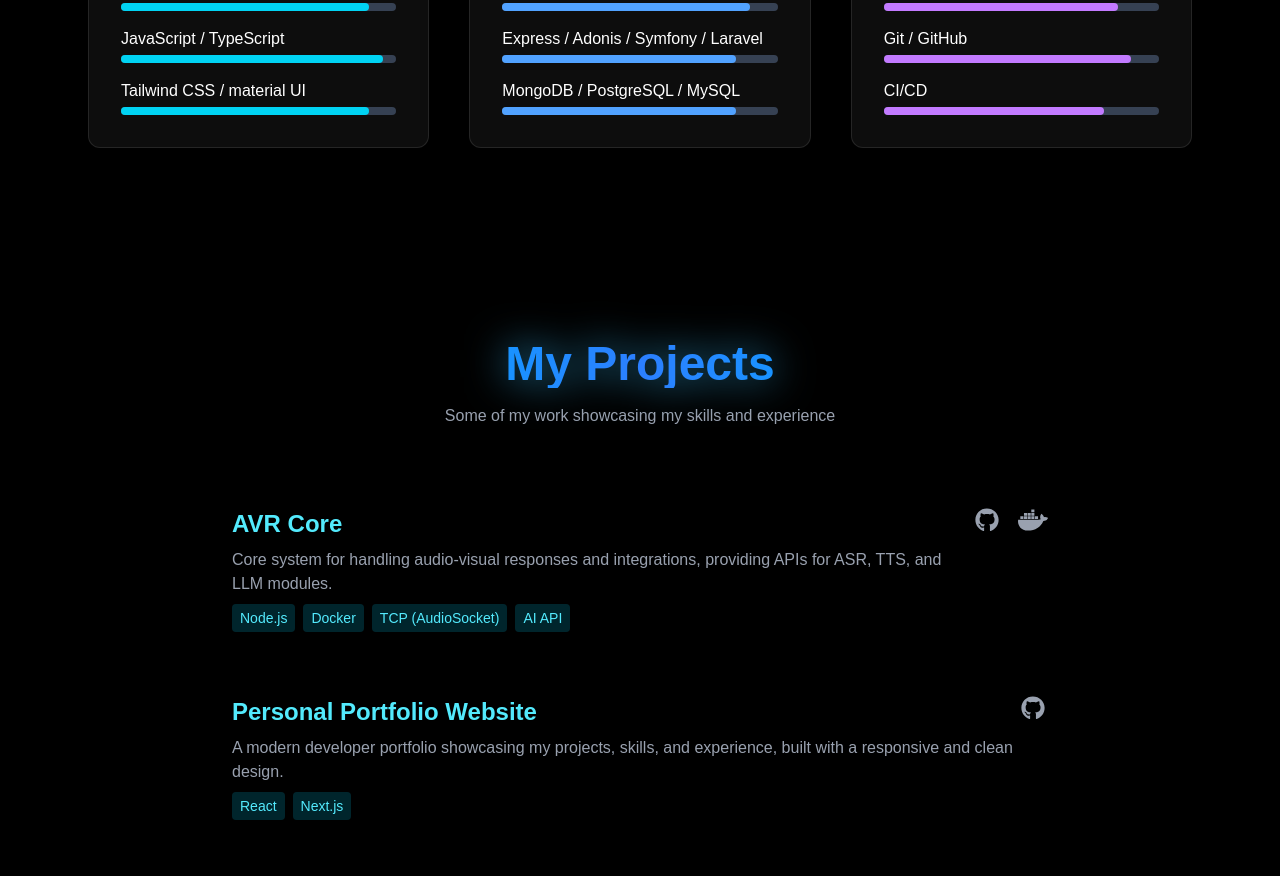
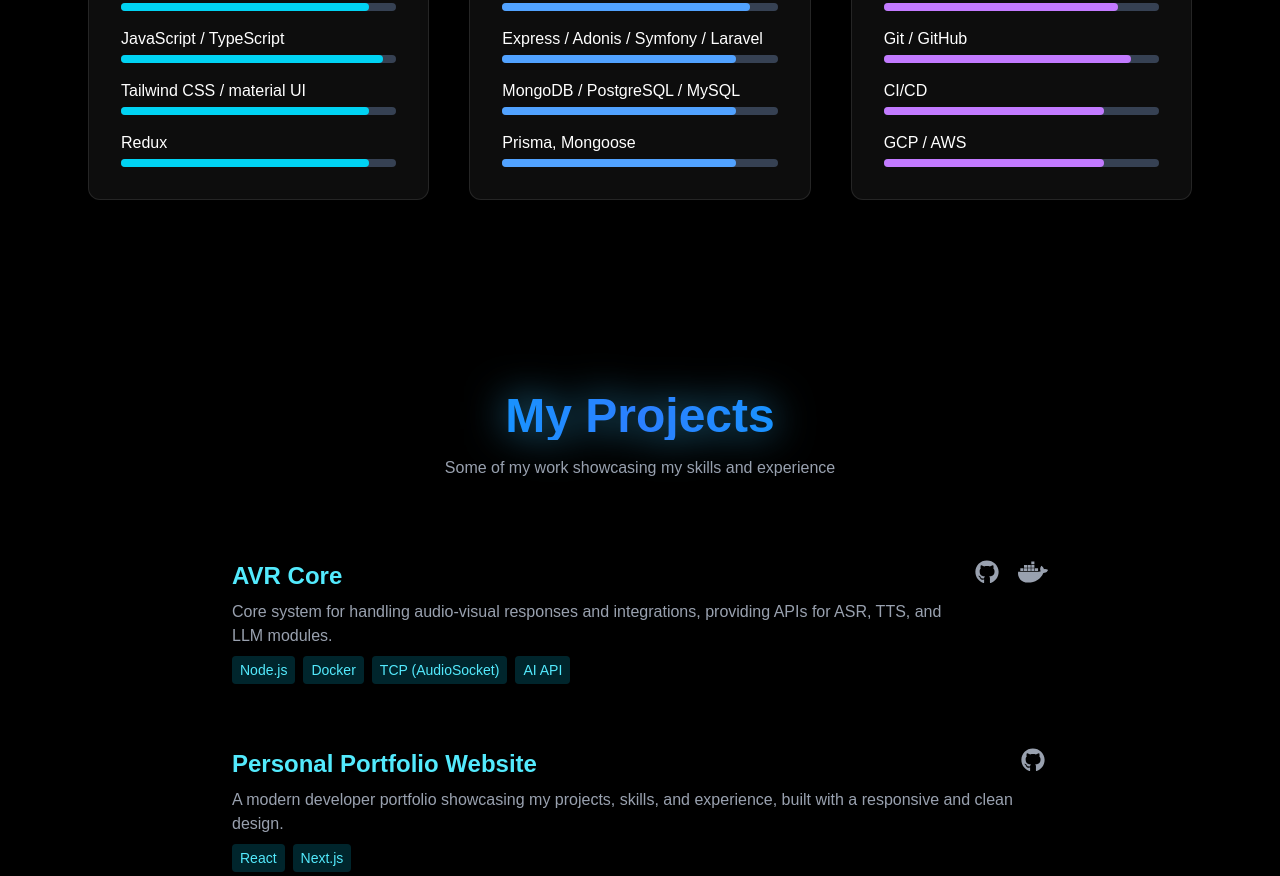
Before and after one commit to Mirindra-lan/Portfolio, a Next.js app: page / in a window 1280 px wide. Shown: the part 2440-3316 px from the top of the page. Built offline with nearby package versions, Linux system fonts and the light colour scheme.

Commit message:
Update skills.tsx

```diff
--- a/app/components/skills.tsx
+++ b/app/components/skills.tsx
@@ -35,6 +35,12 @@ export default function Skills() {
                             <div className="bg-cyan-400 h-2 rounded-full w-[90%]"></div>
                         </div>
                     </div>
+                    <div>
+                        <p>Redux</p>
+                        <div className="w-full bg-gray-700 rounded-full h-2 mt-1">
+                            <div className="bg-cyan-400 h-2 rounded-full w-[90%]"></div>
+                        </div>
+                    </div>
                 </div>
             </div>
 
@@ -57,6 +63,12 @@ export default function Skills() {
                     </div>
                     <div>
                         <p>MongoDB / PostgreSQL / MySQL</p>
+                        <div className="w-full bg-gray-700 rounded-full h-2 mt-1">
+                            <div className="bg-blue-400 h-2 rounded-full w-[85%]"></div>
+                        </div>
+                    </div>
+                    <div>
+                        <p>Prisma, Mongoose</p>
                         <div className="w-full bg-gray-700 rounded-full h-2 mt-1">
                             <div className="bg-blue-400 h-2 rounded-full w-[85%]"></div>
                         </div>
@@ -88,6 +100,12 @@ export default function Skills() {
                             <div className="bg-purple-400 h-2 rounded-full w-[80%]"></div>
                         </div>
                     </div>
+                    <div>
+                        <p>GCP / AWS</p>
+                        <div className="w-full bg-gray-700 rounded-full h-2 mt-1">
+                            <div className="bg-purple-400 h-2 rounded-full w-[80%]"></div>
+                        </div>
+                    </div>
                 </div>
             </div>
         </div>
```
